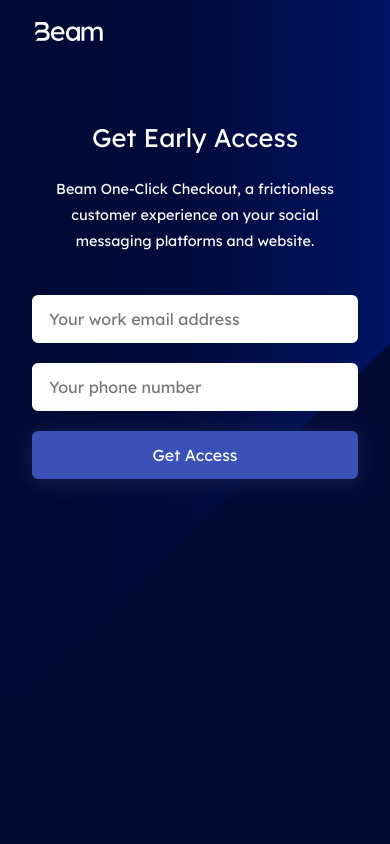
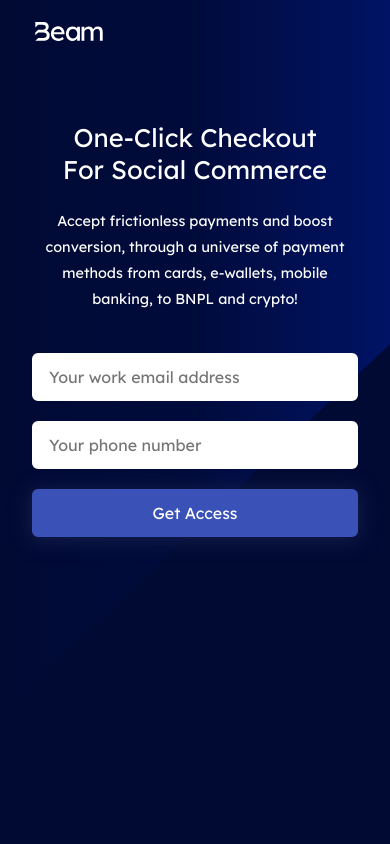
Before and after one commit to Beam-Data-Company/beam-early-access, a Next.js app: page / in a window 390 px wide. Shown: the top 844 px of the page. Built offline with nearby package versions, Linux system fonts and the light colour scheme; a web font is replaced by a local one.

Commit message:
edit copywriting, remove spacer in index page

```diff
--- a/pages/index.tsx
+++ b/pages/index.tsx
@@ -13,7 +13,6 @@
 
 import FeaturedOnSection from '../components/landing_page/FeaturedOnSection'
 import IntroSection from '../components/landing_page/IntroSection'
-import Spacer from '../components/Spacer'
 import InfoSection from '../components/landing_page/InfoSection'
 import PartnerCardCarousel from '../components/landing_page/PartnerCardCarousel'
 import Footer from '../components/Footer'
@@ -117,10 +116,15 @@
         >
           <main className={styles.main}>
             <div className={styles.title_with_description_container}>
-              <h1 className={styles.title}>Get Early Access</h1>
+              <h1 className={styles.title}>
+                One-Click Checkout
+                <br />
+                For Social Commerce
+              </h1>
               <span className={styles.description}>
-                Beam One-Click Checkout, a frictionless customer experience on
-                your social messaging platforms and website.
+                Accept frictionless payments and boost conversion, through a
+                universe of payment methods from cards, e-wallets, mobile
+                banking, to BNPL and crypto!
               </span>
             </div>
             <MailchimpSignupForm />
@@ -128,19 +132,13 @@
         </animated.div>
       </div>
 
-      {!isTablet && <Spacer height={90} />}
+      {/* use margin in each component instead of spacer */}
       <FeaturedOnSection />
-      <Spacer height={isPhonePortrait ? 0 : 120} />
       <IntroSection />
-      <Spacer height={isTablet ? (isPhonePortrait ? 105 : 170) : 150} />
       <InfoSection />
-      <Spacer height={isTablet ? (isPhonePortrait ? 145 : 120) : 200} />
       <PartnerCardCarousel />
-      <Spacer height={isTablet ? (isPhonePortrait ? 145 : 225) : 300} />
       <PartnerLogoCarousel />
-      <Spacer height={isTablet ? (isPhonePortrait ? 130 : 230) : 250} />
       <CardBottomSection />
-      <Spacer height={isPhonePortrait ? 55 : 80} />
       <Footer variant="white" />
     </div>
   )
--- a/styles/Home.module.css
+++ b/styles/Home.module.css
@@ -151,6 +151,7 @@
 
   .title {
     font-size: 1.6rem;
+    text-align: center;
   }
 
   .description {
```
